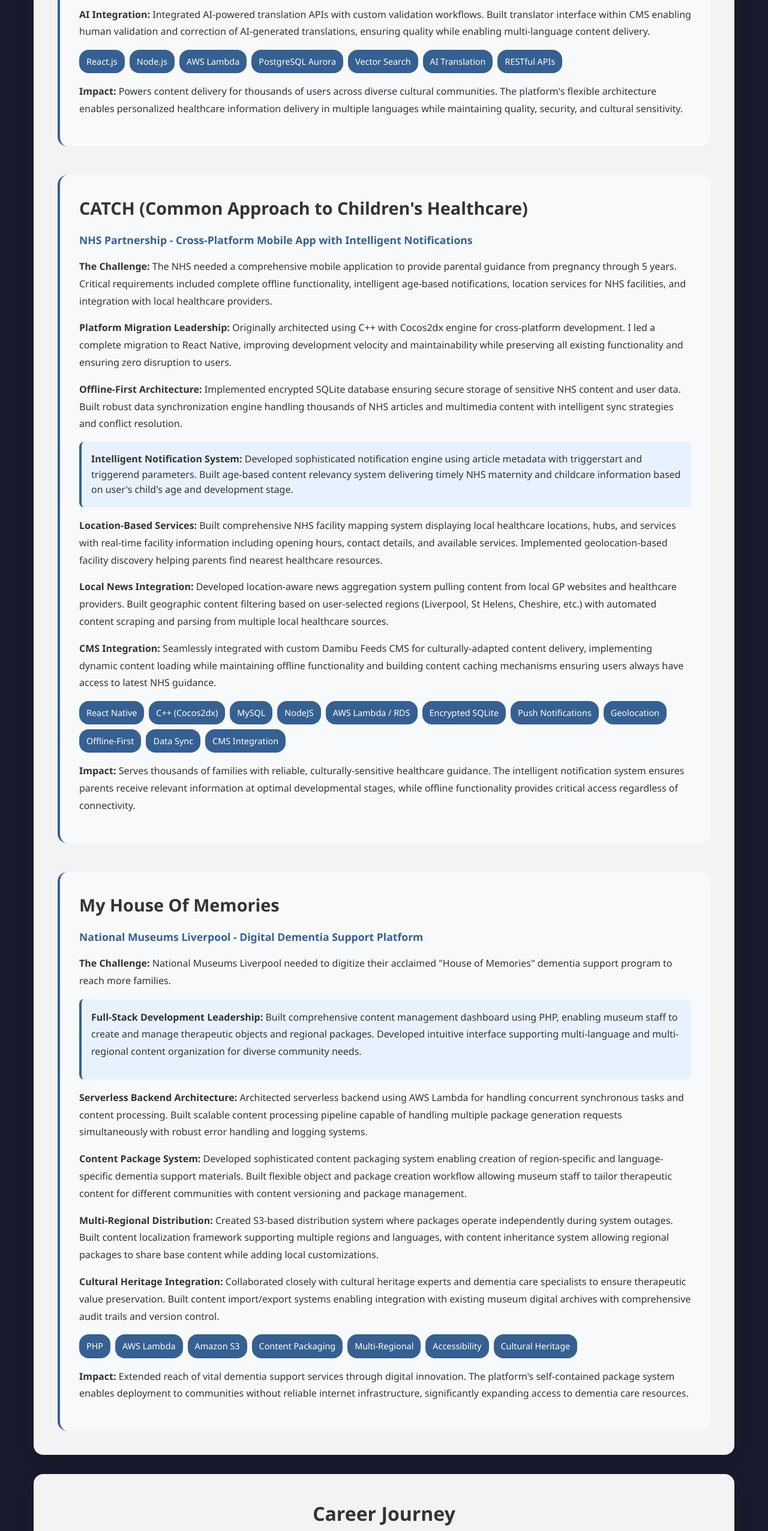
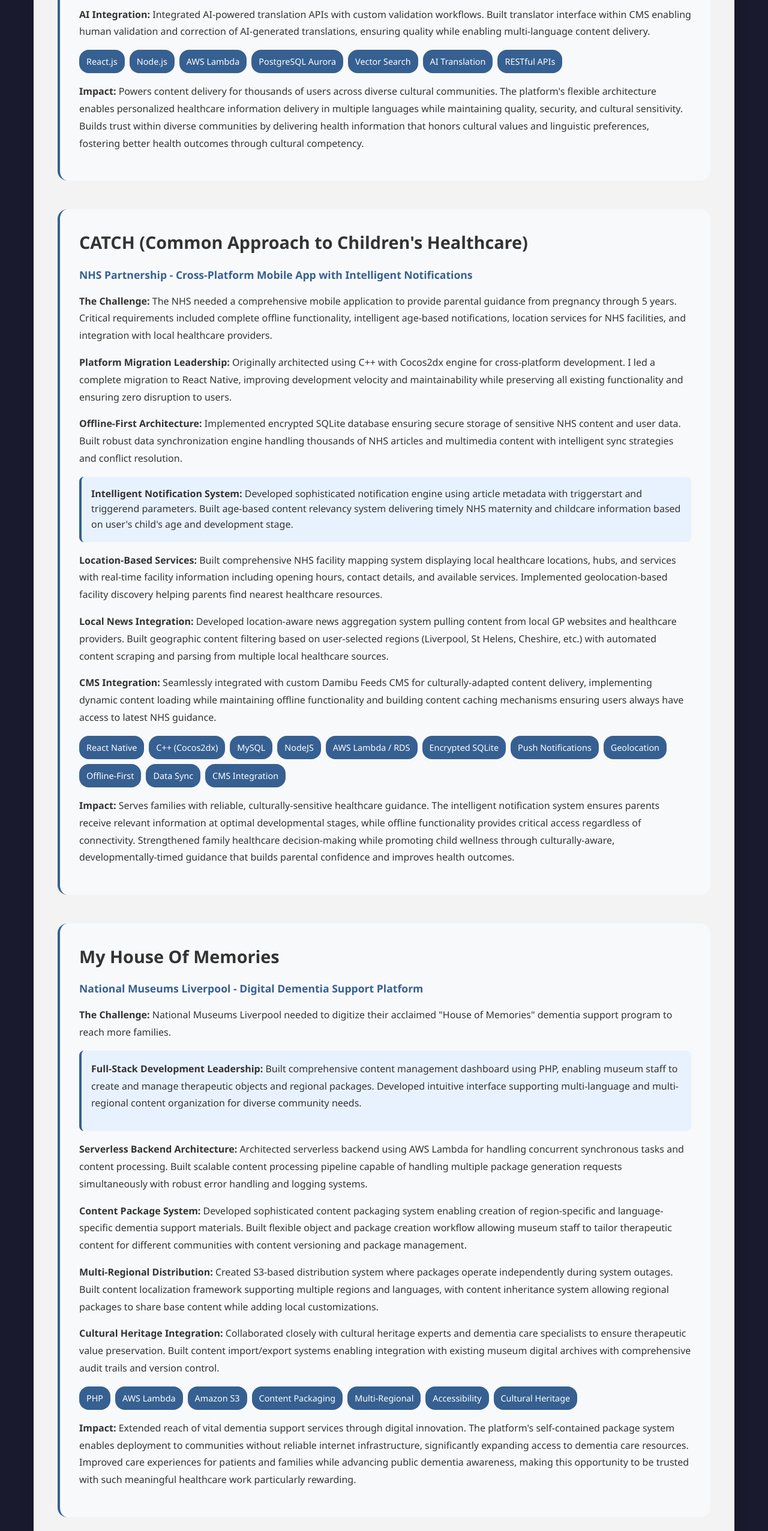
Before and after one commit to Paeyn/portfolio, a plain HTML site: page index.html in a window 1280 px wide. Shown: the part 2480-5033 px from the top of the page at 60% size. Drawn offline with Linux system fonts and the light colour scheme.

Commit message:
Updated Impact statements

```diff
--- a/index.html
+++ b/index.html
@@ -239,7 +239,7 @@
             users across diverse cultural communities. The platform's flexible
             architecture enables personalized healthcare information delivery in
             multiple languages while maintaining quality, security, and cultural
-            sensitivity.
+            sensitivity. Builds trust within diverse communities by delivering health information that honors cultural values and linguistic preferences, fostering better health outcomes through cultural competency.
           </p>
         </div>
 
@@ -325,11 +325,11 @@
           </div>
 
           <p>
-            <strong>Impact:</strong> Serves thousands of families with reliable,
+            <strong>Impact:</strong> Serves families with reliable,
             culturally-sensitive healthcare guidance. The intelligent
             notification system ensures parents receive relevant information at
             optimal developmental stages, while offline functionality provides
-            critical access regardless of connectivity.
+            critical access regardless of connectivity. Strengthened family healthcare decision-making while promoting child wellness through culturally-aware, developmentally-timed guidance that builds parental confidence and improves health outcomes.
           </p>
         </div>
 
@@ -406,7 +406,7 @@
             services through digital innovation. The platform's self-contained
             package system enables deployment to communities without reliable
             internet infrastructure, significantly expanding access to dementia
-            care resources.
+            care resources. Improved care experiences for patients and families while advancing public dementia awareness, making this opportunity to be trusted with such meaningful healthcare work particularly rewarding.
           </p>
         </div>
       </div>
```
